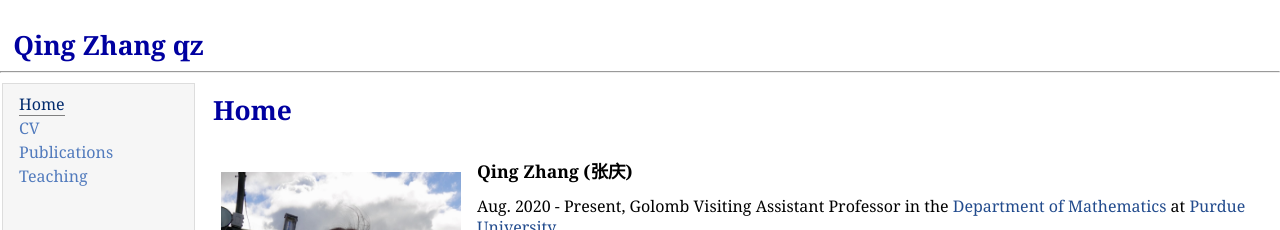
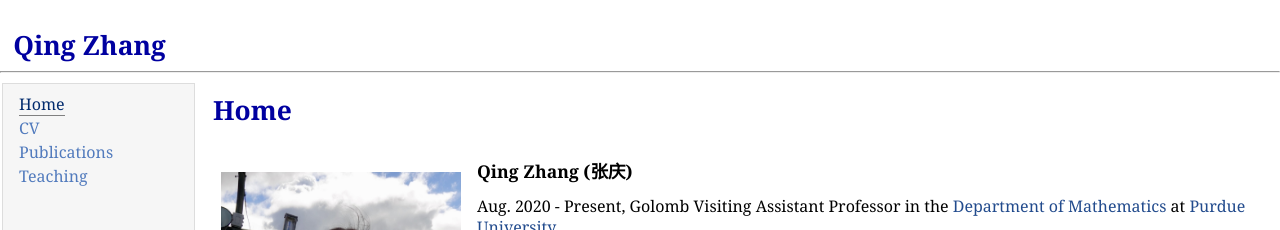
Before and after one commit to zhangqing2513/zhangqing2513.github.io, a Jekyll site: the page index.html, which Jekyll copies as it is, in a window 1280 px wide. Shown: the top 230 px of the page. Built offline with Jekyll 4.4.1, drawn with Linux system fonts in a browser that asks for light colours.

Commit message:
Update index.html

```diff
--- a/index.html
+++ b/index.html
@@ -12,7 +12,7 @@
 
 <table summary="Table for page layout." id="tlayout">
 <tr valign="top">
-<h1 style="padding-left: 0.5em">Qing Zhang qz</h1><hr>
+<h1 style="padding-left: 0.5em">Qing Zhang </h1><hr>
 <td id="layout-menu">
     <div class="menu-item"><a href="index.html" class="current">Home</a></div>
     <div class="menu-item"><a href="https://zhangqing2513.github.io/CV.pdf">CV</a></div>
```
